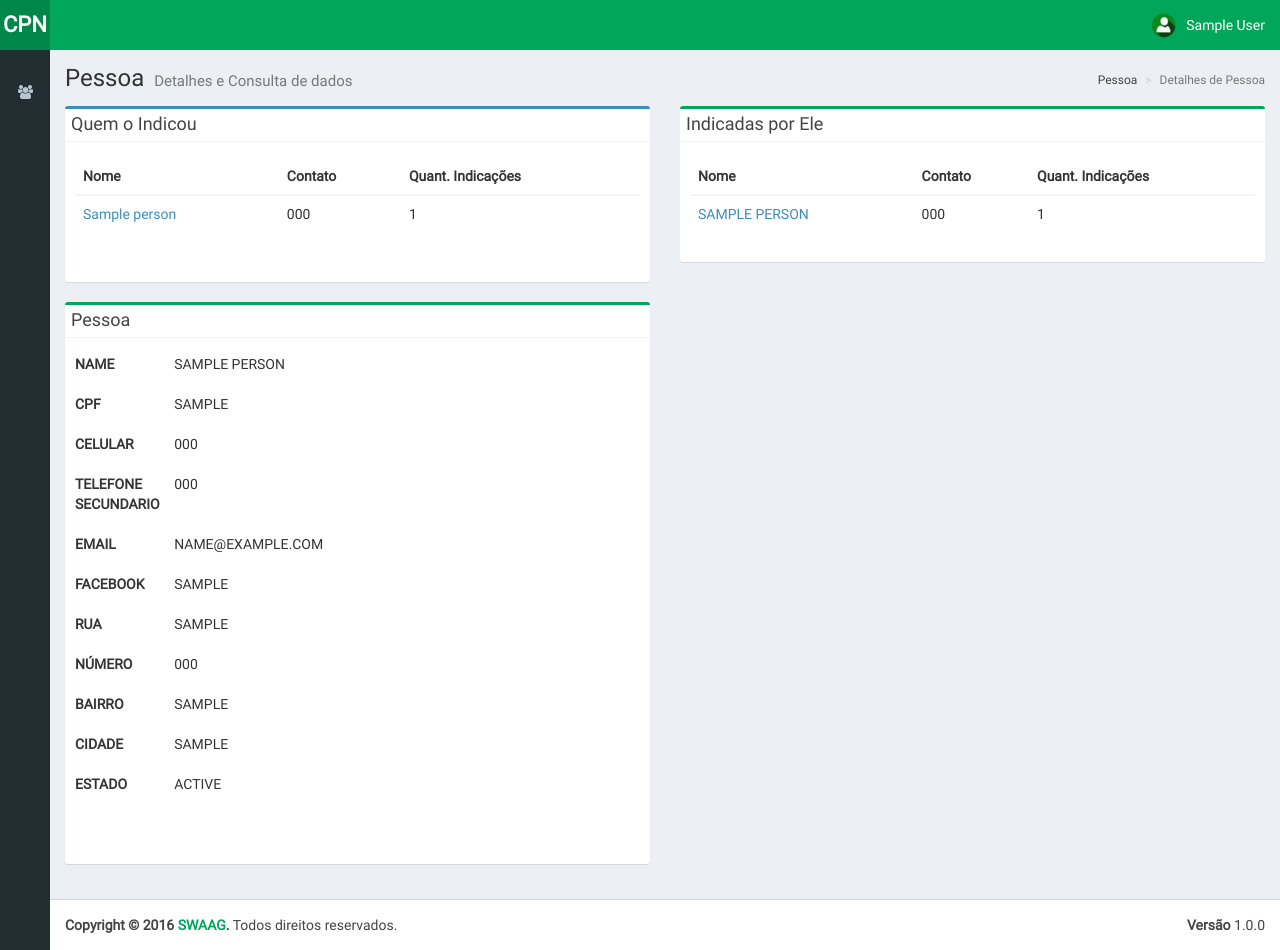
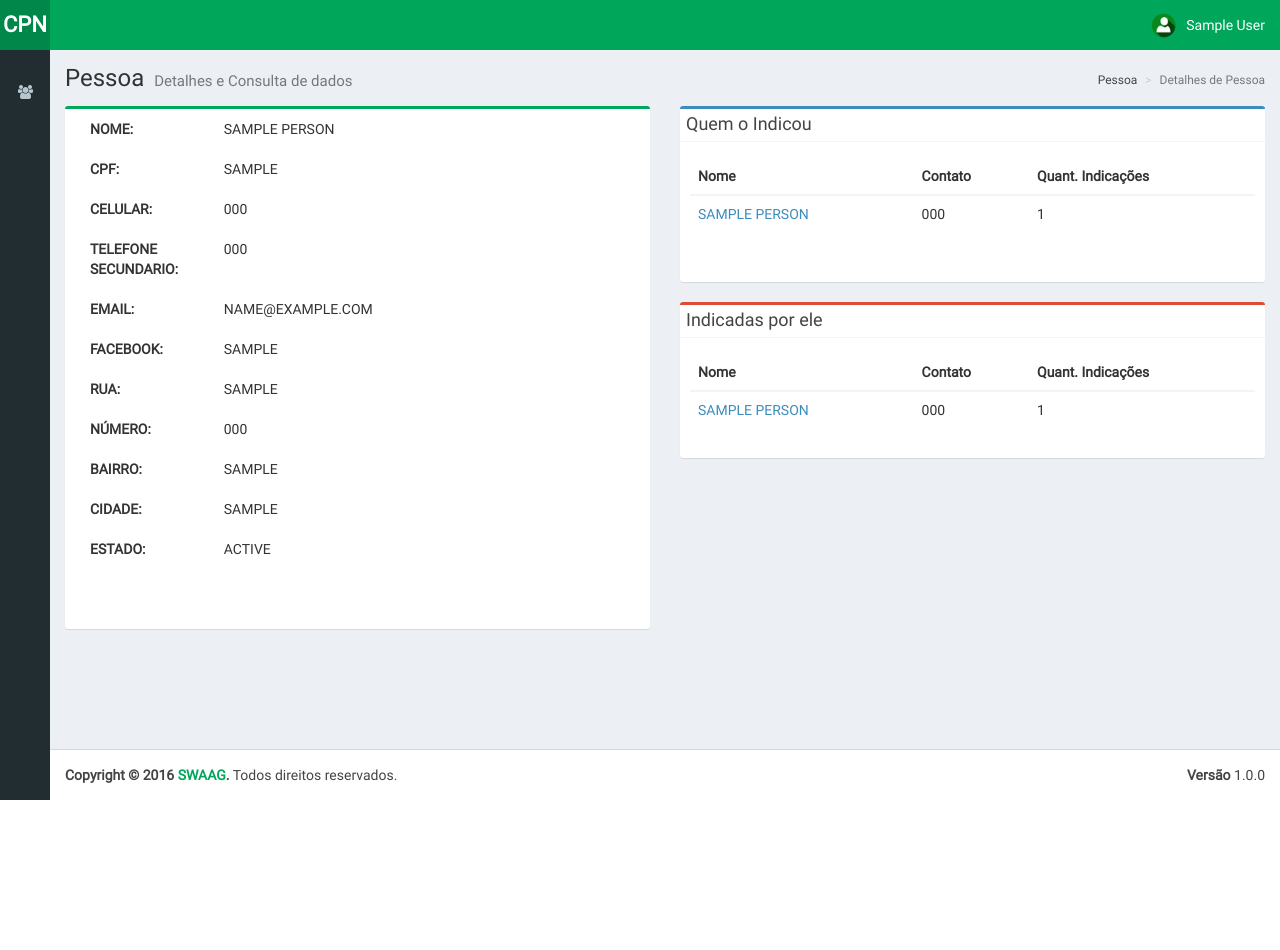
Before and after one commit to franklindias/campaign, a Django app: page /voters/person/1/ in a window 1280 px wide. After the commit the page ends 800 px from the top, so only its background shows below. Run offline with Django 3.2, Linux system fonts and the light colour scheme; a user stored in the database is signed in; tables that the repository leaves empty hold one stand-in row (values such as "Sample post"); some libraries are stand-ins or nearby versions.

Commit message:
correcoes de redirecionamento, ajuste na tela de detalhe, cadastro finalizado

```diff
--- a/campaign/settings.py
+++ b/campaign/settings.py
@@ -122,3 +122,5 @@ USE_TZ = True
 
 STATIC_URL = '/static/'
 STATIC_ROOT = os.path.join(BASE_DIR, 'static')
+
+LOGIN_REDIRECT_URL = '/voters/'
--- a/campaign/urls.py
+++ b/campaign/urls.py
@@ -20,6 +20,6 @@ from django.contrib.auth.views import login, logout
 urlpatterns = [
     url(r'^admin/', include(admin.site.urls)),
     url(r'^accounts/login/$', login),
-    url(r'^accounts/logout/$', logout, {'next_page': '/voters/'}),
+    url(r'^accounts/logout/$', logout, {'next_page': '/accounts/login/'}),
     url(r'', include('voters.urls')),
 ]
--- a/voters/models.py
+++ b/voters/models.py
@@ -5,20 +5,20 @@ class Person(models.Model):
 	indication = models.ForeignKey('Person',verbose_name='Indicação', blank=True, null=True)
 
 	#identificação
-	name = models.CharField(max_length=100)
-	cpf = models.CharField('CPF', max_length=15)
+	name = models.CharField('nome',max_length=100)
+	cpf = models.CharField('CPF', max_length=15,blank=True)
 
 	#contato
 	cellphone = models.CharField('celular', max_length=15)
-	phone = models.CharField('telefone secundario', max_length=15)
+	phone = models.CharField('telefone secundario', max_length=15, blank=True)
 	email = models.EmailField('email', max_length=50)
-	facebook = models.URLField('facebook', max_length=200)
+	facebook = models.URLField('facebook', max_length=200, blank=True)
 
 	#endereco
 	street = models.CharField('rua', max_length=50)
 	number = models.CharField('número', max_length=6)
 	district = models.CharField('Bairro', max_length=50)
-	city = models.CharField('cidade', max_length=50)
+	city = models.CharField('cidade', max_length=50, default='São Gonçalo do Amarante')
 	state = models.CharField('estado', max_length=2, default='RN')
 
 
@@ -30,4 +30,4 @@ class Person(models.Model):
 		return self.person_set.count()
 
 	def get_fields(self):
-		return [(field.name, field.value_to_string(self)) for field in Person._meta.fields]
+		return [(field.verbose_name.title, field.value_to_string(self)) for field in Person._meta.fields]
--- a/voters/templates/registration/login.html
+++ b/voters/templates/registration/login.html
@@ -1,7 +1,7 @@
 {% extends "voters/base/base.html" %}
 
 {% block title %}
-Login · SISTRAN
+Login · CAMPAIGN
 {% endblock %}
 
 {% block css-extra %}{% endblock %}
@@ -12,7 +12,7 @@ Login · SISTRAN
 {% block wrapper %}
 <div class="login-box">
   <div class="login-logo">
-    <a href="/voters/"><b>SIS</b>TRAN</a>
+    <a href="/voters/"><b>CAMPAIGN</a>
   </div><!-- /.login-logo -->
   <div class="login-box-body">
     <p class="login-box-msg">Entre para iniciar a sua sessão</p>
--- a/voters/templates/voters/base/header.html
+++ b/voters/templates/voters/base/header.html
@@ -2,7 +2,7 @@
 {% block header %}
 <header class="main-header">
   <!-- Logo -->
-  <a href="/voters//" class="logo">
+  <a href="/voters/" class="logo">
     <!-- mini logo for sidebar mini 50x50 pixels -->
     <span class="logo-mini"><b>CPN</b></span>
     <!-- logo for regular state and mobile devices -->
@@ -26,22 +26,11 @@
             <li class="user-header">
               <img src="{% static "img/user_icon.png" %}" class="img-circle" alt="User Image">
               <p>
-                {{ user.first_name }} {{ user.last_name }} - Web Developer
-                <small>Member since Nov. 2012</small>
+                {{ user.first_name }} {{ user.last_name }}
+                <small>Usuário administrador</small>
               </p>
             </li>
             <!-- Menu Body -->
-            <li class="user-body">
-              <div class="col-xs-4 text-center">
-                <a href="#">Followers</a>
-              </div>
-              <div class="col-xs-4 text-center">
-                <a href="#">Sales</a>
-              </div>
-              <div class="col-xs-4 text-center">
-                <a href="#">Friends</a>
-              </div>
-            </li>
             <!-- Menu Footer-->
             <li class="user-footer">
               <div class="pull-right">
--- a/voters/templates/voters/index.html
+++ b/voters/templates/voters/index.html
@@ -1,4 +1,4 @@
-{% extends "voters/base/base.html" %}
+voter{% extends "voters/base/base.html" %}
 
 {% block title %}
 Dashboard · voters/
--- a/voters/templates/voters/models/person/person_detail.html
+++ b/voters/templates/voters/models/person/person_detail.html
@@ -1,7 +1,5 @@
 {% extends "voters/base/base.html" %}
 {% load staticfiles %}
-
-{% load verbose_names %}
 
 {% block title %}
     Detalhes da Permissão · SISTRAN
@@ -42,7 +40,27 @@
       <div class="row">
 
       <div class="col-sm-6">
-      {% if person.indication.name != null %}
+
+        <div class="box box-success">
+        <!-- form start -->
+        <div class="box-body">
+          {% for name, value in person.get_fields %}
+              {% if forloop.counter != 1 and forloop.counter != 2  %}
+                <div class="row">
+                  <div class="col-sm-3 lbl-featured">
+                   <div class="col-sm-10 upper">{{ name|upper }}:</div>
+                  </div>
+                  <div class="col-sm-9 upper">{{ value|upper }}</div>
+                </div><br/>
+             {% endif %}
+          {% endfor %}
+          <br/>
+        </div>
+          <br/>
+        </div>
+      </div>
+      <div class="col-sm-6">
+       {% if person.indication.name != null %}
       <div class="box box-primary">
        <div class="box-header with-border">
           <h3 class="box-title">Quem o Indicou</h3>
@@ -61,7 +79,7 @@
               </thead>
               <tbody>
                 <tr>
-                  <td> <a href='/voters/person/{{person.indication.id}}'>{{ person.indication.name }}</a></td>
+                  <td> <a href='/voters/person/{{person.indication.id}}'>{{ person.indication.name|upper }}</a></td>
                   <td>{{person.indication.cellphone|upper}}</td>
                   <td>{{person.indication.qntIndications}}</td>
                 </tr>
@@ -79,32 +97,10 @@
                 <h4>Essa pessoa não foi indicada por ninguém</h4>
               </div>
         {% endif %}
-        <div class="box box-success">
+             {% if  person.person_set.count > 0 %}
+        <div class="box box-danger">
        <div class="box-header with-border">
-          <h3 class="box-title">Pessoa</h3>
-        </div><!-- /.box-header -->
-        <!-- form start -->
-        <div class="box-body">
-          {% for name, value in person.get_fields %}
-              {% if name != 'id' and name != 'indication' %}
-          <div class="row">
-            <div class="col-sm-2 lbl-featured">
-                {% get_verbose_field_name person name %}
-            </div>
-            <div class="col-sm-10 upper">{{ value|upper }}</div>
-          </div><br/>
-          {% endif %}
-            {% endfor %}
-          <br/>
-        </div>
-          <br/>
-        </div>
-      </div>
-      <div class="col-sm-6">
-             {% if  person.person_set.count > 0 %}
-        <div class="box box-success">
-       <div class="box-header with-border">
-          <h3 class="box-title">Indicadas por Ele</h3>
+          <h3 class="box-title">Indicadas por ele</h3>
         </div><!-- /.box-header -->
         <!-- form start -->
         <div class="box-body">
--- a/voters/templatetags/verbose_names.py
+++ /dev/null
@@ -1,9 +0,0 @@
-from django import template
-register = template.Library()
-
-@register.simple_tag
-def get_verbose_field_name(instance, field_name):
-    """
-    Returns verbose_name for a field.
-    """
-    return instance._meta.get_field(field_name).verbose_name.title().upper()
--- a/voters/urls.py
+++ b/voters/urls.py
@@ -3,10 +3,9 @@ from . import views
 
 urlpatterns = [
 	url(r'^$', views.home),
-		url(r'^voters$', views.home),
+		url(r'^voters/$', views.home),
 		url(r'^voters/permission_denied/$', views.permission_denied),
 	   	url(r'^voters/person/', include([
-	            url(r'^$', views.person_list),
 	            url(r'^(?P<pk>[0-9]+)/$', views.person_detail),
 	            url(r'^new/$', views.person_new, name='person_new'),
 	        ]))
--- a/voters/views.py
+++ b/voters/views.py
@@ -1,5 +1,6 @@
 from django.shortcuts import render, redirect, get_object_or_404, render_to_response
 from django.contrib.auth.decorators import permission_required, user_passes_test, login_required
+from django.template import RequestContext
 from .models import Person
 from .forms import *
 
@@ -17,11 +18,26 @@ def permission_denied(request):
 def person_list(request):
 	pass
 
+@login_required
 def person_detail(request, pk):
 	person = get_object_or_404(Person, pk=pk)
 	return render(request, 'voters/models/person/person_detail.html',
             {'person':person})
 
+@login_required
 def person_new(request):
-	return render(request, 'voters/models/person/person_edit.html',
-            {'form':PersonForm})
+	if request.method == "POST":
+		formPerson = PersonForm(request.POST)
+
+		if (formPerson.is_valid()):
+			person = formPerson.save(commit=False)
+			person.save()
+
+			return redirect('/voters/person/'+str(person.pk))
+		else:
+			return render_to_response('voters/models/person/person_edit.html',
+                {'form': formPerson}, context_instance=RequestContext(request))
+	else:
+		formPerson = PersonForm
+		return render(request, 'voters/models/person/person_edit.html',
+            {'form':formPerson})
```
Also changed, not shown: voters/templatetags/__init__.py (deleted).
